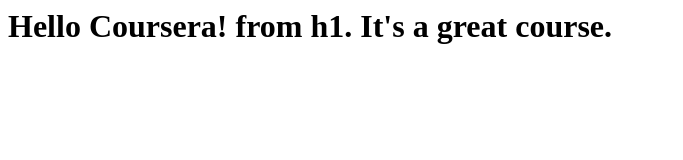
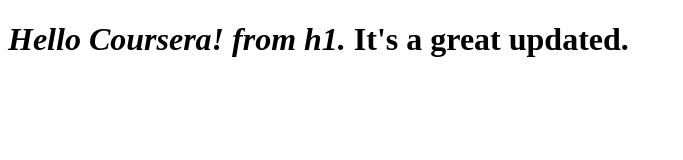
Before and after one commit to kevin-titi/coursera-html-webdev-yhaikin, a plain HTML site: page site/index.html in a window 1280 px wide. Shown: the whole page, without its empty margins (0-683 px from the left). Drawn offline with Linux system fonts and the light colour scheme.

Commit message:
Make it up to date before my first assignment in CSS

```diff
--- a/site/index.html
+++ b/site/index.html
@@ -1,8 +1,12 @@
-<html>
+<!DOCTYPE html>
+<html lang="en">
+
 <head>
     <title>Hello Coursera!</title>
 </head>
+
 <body>
-<h1>Hello Coursera! from h1. It's a great course.</h1>
+    <h1><i>Hello Coursera! from h1. </i> It's a great updated.</h1>
 </body>
+
 </html>
```
